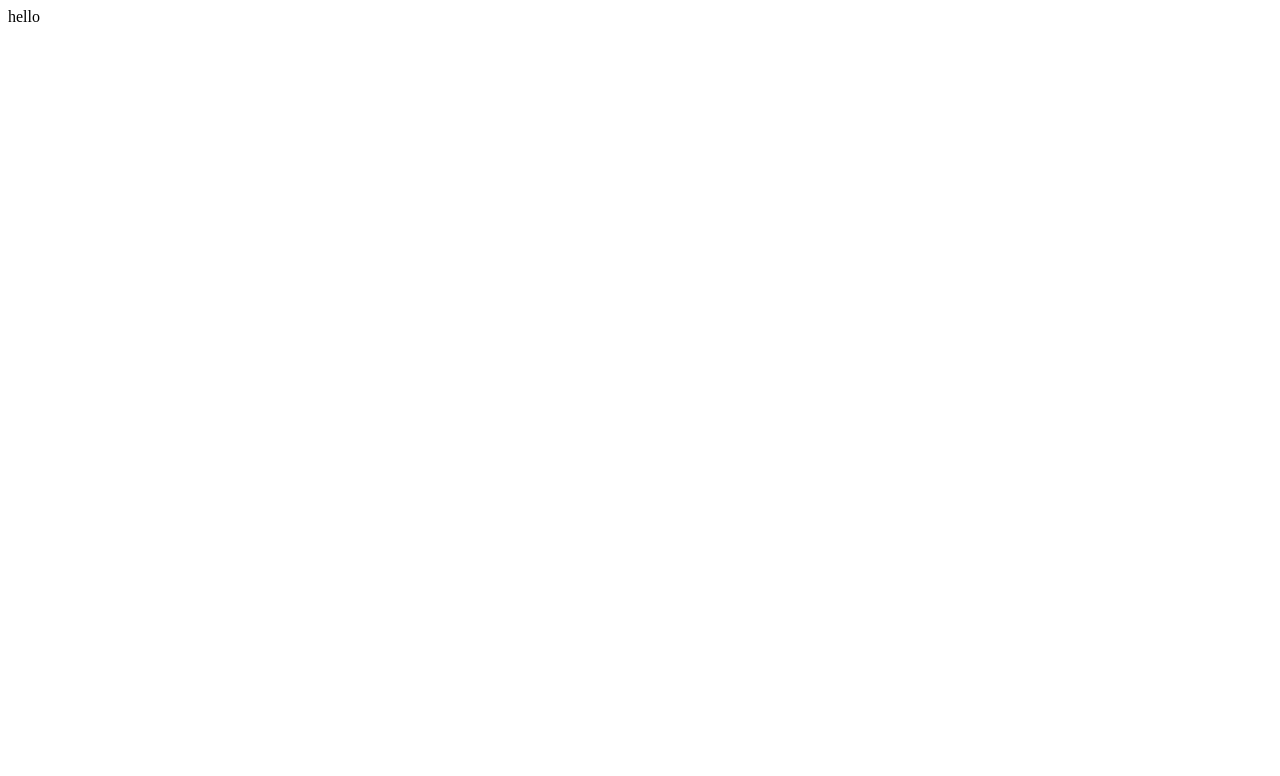
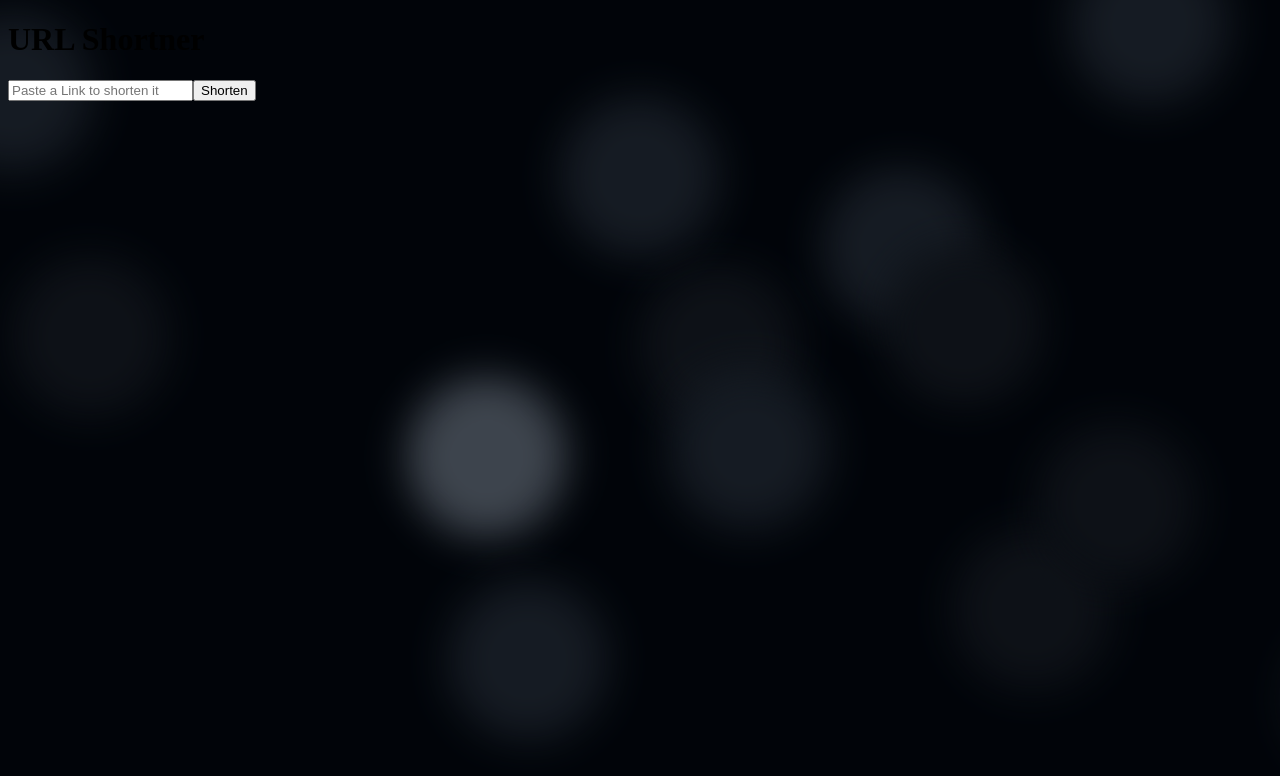
Before and after one commit to SujitInWeb/URL-Shortner, a React (Vite) app in the folder project-url/: page / in a window 1280 px wide. Shown: the top 776 px of the page. Built offline with nearby package versions, Linux system fonts and the light colour scheme.

Commit message:
completed the animation in the background

```diff
--- a/project-url/src/App.css
+++ b/project-url/src/App.css
@@ -0,0 +1,210 @@
+@keyframes move {
+    100% {
+        transform: translate3d(0, 0, 1px) rotate(360deg);
+    }
+}
+
+.background {
+    position: fixed;
+    width: 100vw;
+    height: 100vh;
+    top: 0;
+    left: 0;
+    background: #010409;
+    overflow: hidden;
+    z-index: -1;
+}
+
+.background span {
+    width: 20vmin;
+    height: 20vmin;
+    border-radius: 20vmin;
+    backface-visibility: hidden;
+    position: absolute;
+    animation: move;
+    animation-duration: 45;
+    animation-timing-function: linear;
+    animation-iteration-count: infinite;
+}
+
+
+.background span:nth-child(0) {
+    color: #3d444d;
+    top: 85%;
+    left: 91%;
+    animation-duration: 22s;
+    animation-delay: -50s;
+    transform-origin: -20vw -22vh;
+    box-shadow: 40vmin 0 5.2438408339969556vmin currentColor;
+}
+.background span:nth-child(1) {
+    color: #0d1117;
+    top: 17%;
+    left: 81%;
+    animation-duration: 35s;
+    animation-delay: -40s;
+    transform-origin: -24vw 16vh;
+    box-shadow: -40vmin 0 5.478722532577692vmin currentColor;
+}
+.background span:nth-child(2) {
+    color: #0d1117;
+    top: 10%;
+    left: 19%;
+    animation-duration: 37s;
+    animation-delay: -2s;
+    transform-origin: 18vw -13vh;
+    box-shadow: -40vmin 0 5.483520580709507vmin currentColor;
+}
+.background span:nth-child(3) {
+    color: #3d444d;
+    top: 81%;
+    left: 65%;
+    animation-duration: 16s;
+    animation-delay: -42s;
+    transform-origin: 3vw -23vh;
+    box-shadow: -40vmin 0 5.084157420639598vmin currentColor;
+}
+.background span:nth-child(4) {
+    color: #0d1117;
+    top: 92%;
+    left: 73%;
+    animation-duration: 54s;
+    animation-delay: -26s;
+    transform-origin: -9vw -12vh;
+    box-shadow: -40vmin 0 5.537250874391158vmin currentColor;
+}
+.background span:nth-child(5) {
+    color: #0d1117;
+    top: 68%;
+    left: 75%;
+    animation-duration: 46s;
+    animation-delay: -39s;
+    transform-origin: -12vw 22vh;
+    box-shadow: 40vmin 0 5.7823437927203285vmin currentColor;
+}
+.background span:nth-child(6) {
+    color: #151b23;
+    top: 69%;
+    left: 37%;
+    animation-duration: 19s;
+    animation-delay: -47s;
+    transform-origin: -11vw -19vh;
+    box-shadow: 40vmin 0 5.123416097933911vmin currentColor;
+}
+.background span:nth-child(7) {
+    color: #151b23;
+    top: 69%;
+    left: 57%;
+    animation-duration: 42s;
+    animation-delay: -43s;
+    transform-origin: -17vw -6vh;
+    box-shadow: 40vmin 0 5.806700195763145vmin currentColor;
+}
+.background span:nth-child(8) {
+    color: #0d1117;
+    top: 75%;
+    left: 95%;
+    animation-duration: 46s;
+    animation-delay: -45s;
+    transform-origin: 0vw 16vh;
+    box-shadow: -40vmin 0 5.755637577178833vmin currentColor;
+}
+.background span:nth-child(9) {
+    color: #151b23;
+    top: 72%;
+    left: 60%;
+    animation-duration: 16s;
+    animation-delay: -24s;
+    transform-origin: 22vw 10vh;
+    box-shadow: -40vmin 0 5.414050246968293vmin currentColor;
+}
+.background span:nth-child(10) {
+    color: #151b23;
+    top: 69%;
+    left: 37%;
+    animation-duration: 7s;
+    animation-delay: -45s;
+    transform-origin: -7vw -12vh;
+    box-shadow: 40vmin 0 5.712505199601682vmin currentColor;
+}
+.background span:nth-child(11) {
+    color: #0d1117;
+    top: 97%;
+    left: 57%;
+    animation-duration: 26s;
+    animation-delay: -8s;
+    transform-origin: -17vw 2vh;
+    box-shadow: 40vmin 0 5.474336248404715vmin currentColor;
+}
+.background span:nth-child(12) {
+    color: #3d444d;
+    top: 39%;
+    left: 40%;
+    animation-duration: 41s;
+    animation-delay: -16s;
+    transform-origin: 8vw -19vh;
+    box-shadow: 40vmin 0 5.950425419424555vmin currentColor;
+}
+.background span:nth-child(13) {
+    color: #3d444d;
+    top: 78%;
+    left: 65%;
+    animation-duration: 14s;
+    animation-delay: -29s;
+    transform-origin: -13vw -24vh;
+    box-shadow: 40vmin 0 5.008392360938977vmin currentColor;
+}
+.background span:nth-child(14) {
+    color: #151b23;
+    top: 10%;
+    left: 84%;
+    animation-duration: 51s;
+    animation-delay: -30s;
+    transform-origin: -10vw 17vh;
+    box-shadow: 40vmin 0 5.46754895336434vmin currentColor;
+}
+.background span:nth-child(15) {
+    color: #151b23;
+    top: 65%;
+    left: 76%;
+    animation-duration: 25s;
+    animation-delay: -28s;
+    transform-origin: 8vw -7vh;
+    box-shadow: 40vmin 0 5.66581551201993vmin currentColor;
+}
+.background span:nth-child(16) {
+    color: #151b23;
+    top: 47%;
+    left: 79%;
+    animation-duration: 6s;
+    animation-delay: -30s;
+    transform-origin: 6vw -3vh;
+    box-shadow: -40vmin 0 5.558942255628712vmin currentColor;
+}
+.background span:nth-child(17) {
+    color: #0d1117;
+    top: 83%;
+    left: 72%;
+    animation-duration: 15s;
+    animation-delay: -1s;
+    transform-origin: 12vw -9vh;
+    box-shadow: 40vmin 0 5.146562434740655vmin currentColor;
+}
+.background span:nth-child(18) {
+    color: #151b23;
+    top: 12%;
+    left: 77%;
+    animation-duration: 15s;
+    animation-delay: -8s;
+    transform-origin: -23vw -22vh;
+    box-shadow: -40vmin 0 5.307184731414795vmin currentColor;
+}
+.background span:nth-child(19) {
+    color: #0d1117;
+    top: 12%;
+    left: 69%;
+    animation-duration: 55s;
+    animation-delay: -11s;
+    transform-origin: 20vw 4vh;
+    box-shadow: -40vmin 0 5.8327598259341285vmin currentColor;
+}
--- a/project-url/src/App.jsx
+++ b/project-url/src/App.jsx
@@ -1,10 +1,13 @@
 import './App.css'
+import BackgroundAnimate from './BackgroundAnimate'
+import InputShortner from './inputShortner'
 
 function App() {
 
   return (
-     <div className='App'>
-        hello
+     <div className='container'>
+        <InputShortner/>
+        <BackgroundAnimate />
      </div>
   )
 }
--- /dev/null
+++ b/project-url/src/BackgroundAnimate.jsx
@@ -0,0 +1,28 @@
+const BackgroundAnimate = () => {
+    return (
+        <div class="background">
+           <span></span>
+           <span></span>
+           <span></span>
+           <span></span>
+           <span></span>
+           <span></span>
+           <span></span>
+           <span></span>
+           <span></span>
+           <span></span>
+           <span></span>
+           <span></span>
+           <span></span>
+           <span></span>
+           <span></span>
+           <span></span>
+           <span></span>
+           <span></span>
+           <span></span>
+           <span></span>
+        </div>
+    )
+}
+
+export default BackgroundAnimate
--- a/project-url/src/inputShortner.jsx
+++ b/project-url/src/inputShortner.jsx
@@ -0,0 +1,13 @@
+const InputShortner =() => {
+    return(
+        <div className="inputContainer">
+            <h1>URL <span>Shortner</span></h1>
+            <div>
+                <input type="text" placeholder="Paste a Link to shorten it"/>
+                <button>Shorten</button>
+            </div>
+        </div>
+    )
+}
+
+export default InputShortner
```
